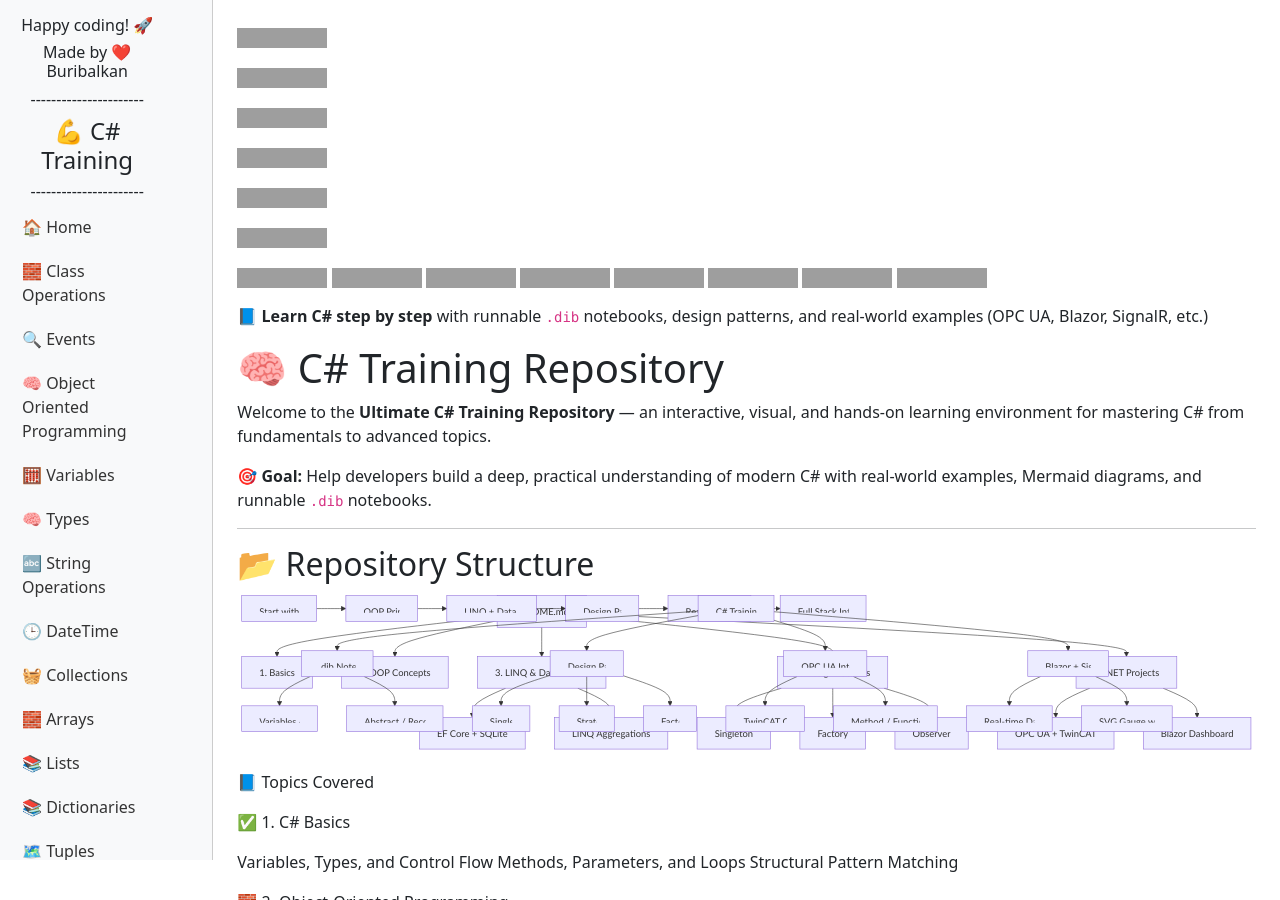
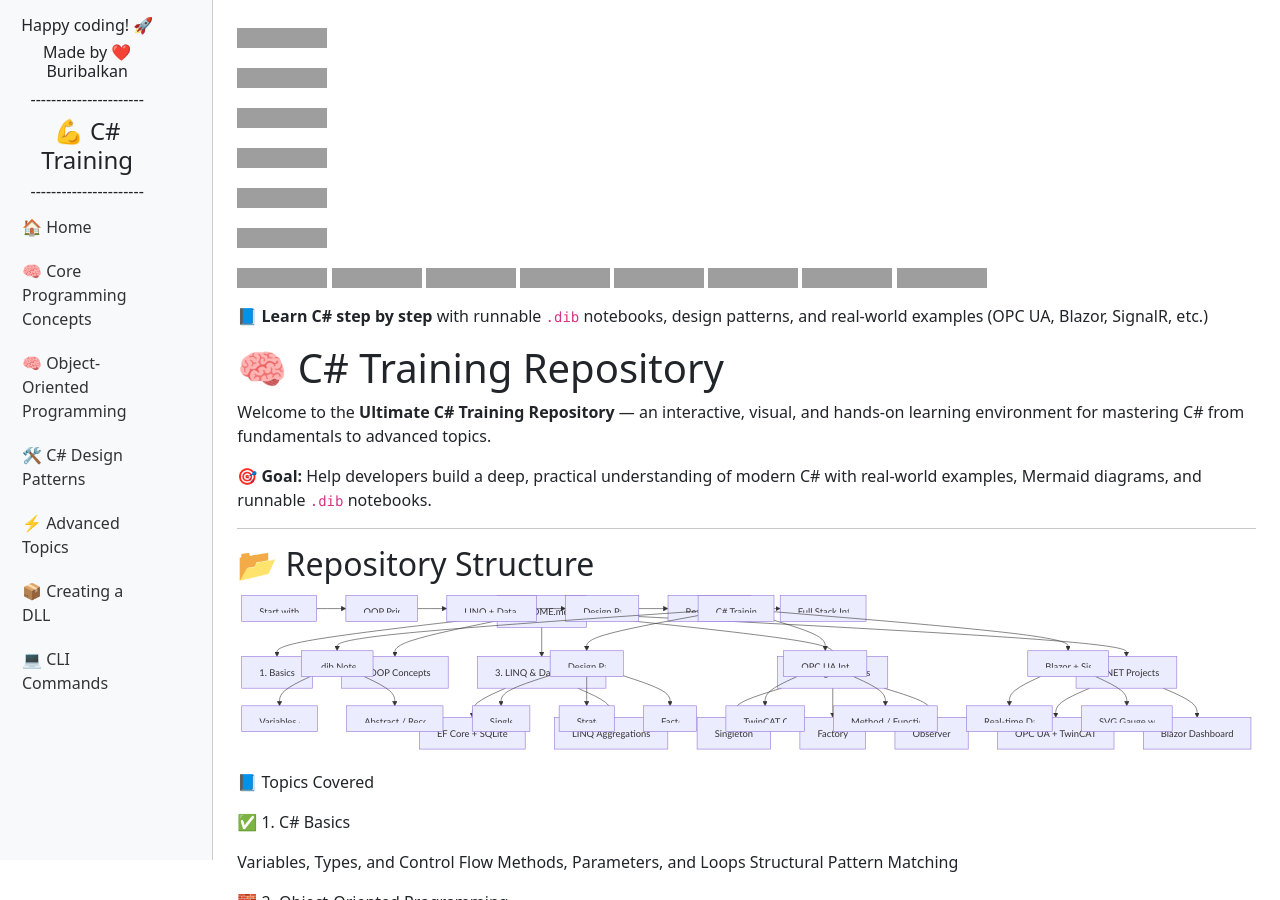
Before and after one commit to buribalkan/C-SHARP-Training, a Jekyll site: the page built from README.md, in a window 1280 px wide and 900 px high. Built offline with Jekyll 4.4.1, drawn with Linux system fonts in a browser that asks for light colours; nearby versions of some CDN libraries; our own code applies the rules of GitHub Pages for plain Markdown files; grey boxes are pictures that could not be loaded.

Commit message:
Update sidebar.html

```diff
--- a/_includes/sidebar.html
+++ b/_includes/sidebar.html
@@ -6,11 +6,16 @@
   <h6 class="text-center">----------------------</h6>
   <ul class="nav flex-column">
     <li class="nav-item"><a class="nav-link" href="{{ site.baseurl }}/">🏠 Home</a></li>
-    <li class="nav-item"><a class="nav-link" href="{{ site.baseurl }}/Class-Operations">🧱 Class Operations</a></li>
-    <li class="nav-item"><a class="nav-link" href="{{ site.baseurl }}/Events">🔍 Events</a></li>
-    <li class="nav-item"><a class="nav-link" href="{{ site.baseurl }}/Object-Oriented-Programming">🧠 Object Oriented Programming</a></li>
-    <li class="nav-item"><a class="nav-link" href="{{ site.baseurl }}/Variables">🧮 Variables</a></li>
-    <li class="nav-item"><a class="nav-link" href="{{ site.baseurl }}/Types">🧠 Types</a></li>
+
+    <!-- Core Programming Concepts -->
+    <li class="nav-item">
+      <a class="nav-link collapsed" data-toggle="collapse" href="#coreConcepts" role="button" aria-expanded="false" aria-controls="coreConcepts">
+        🧠 Core Programming Concepts
+      </a>
+      <div class="collapse" id="coreConcepts">
+        <ul class="nav flex-column pl-3">
+          <li class="nav-item"><a class="nav-link" href="{{ site.baseurl }}/Variables">🔢 Variables</a></li>
+          <li class="nav-item"><a class="nav-link" href="{{ site.baseurl }}/Types">🔤 Types</a></li>
           <li class="nav-item"><a class="nav-link" href="{{ site.baseurl }}/Strings">🔤 String Operations</a></li>
           <li class="nav-item"><a class="nav-link" href="{{ site.baseurl }}/DateTime">🕒 DateTime</a></li>
           <li class="nav-item"><a class="nav-link" href="{{ site.baseurl }}/Collections">🧺 Collections</a></li>
@@ -18,36 +23,81 @@
           <li class="nav-item"><a class="nav-link" href="{{ site.baseurl }}/Lists">📚 Lists</a></li>
           <li class="nav-item"><a class="nav-link" href="{{ site.baseurl }}/Dictionaries">📚 Dictionaries</a></li>
           <li class="nav-item"><a class="nav-link" href="{{ site.baseurl }}/Tuples">🗺️ Tuples</a></li>
-    <li class="nav-item"><a class="nav-link" href="{{ site.baseurl }}/Enums">🧾 Enums</a></li>
-    <li class="nav-item"><a class="nav-link" href="{{ site.baseurl }}/Structs">📦 Structs</a></li>
-    <li class="nav-item"><a class="nav-link" href="{{ site.baseurl }}/Type-System-Concepts">📦 Type System Concepts</a></li>
+        </ul>
+      </div>
+    </li>
+
+    <!-- Object-Oriented Programming -->
+    <li class="nav-item">
+      <a class="nav-link collapsed" data-toggle="collapse" href="#OOP" role="button" aria-expanded="false" aria-controls="OOP">
+        🧠 Object-Oriented Programming
+      </a>
+      <div class="collapse" id="OOP">
+        <ul class="nav flex-column pl-3">
+          <li class="nav-item"><a class="nav-link" href="{{ site.baseurl }}/Object-Oriented-Programming">🔑 OOP Concepts</a></li>
           <li class="nav-item"><a class="nav-link" href="{{ site.baseurl }}/Methods">🏷️ Methods</a></li>
           <li class="nav-item"><a class="nav-link" href="{{ site.baseurl }}/Mutability">🔒 Mutability</a></li>
           <li class="nav-item"><a class="nav-link" href="{{ site.baseurl }}/Loops">🔄 Loops</a></li>
           <li class="nav-item"><a class="nav-link" href="{{ site.baseurl }}/Conditionals">❓ Conditionals</a></li>
-    <li class="nav-item"><a class="nav-link" href="{{ site.baseurl }}/LINQ">🔍 LINQ</a></li>
           <li class="nav-item"><a class="nav-link" href="{{ site.baseurl }}/Delegates">🧠 Delegates</a></li>
           <li class="nav-item"><a class="nav-link" href="{{ site.baseurl }}/Lambda-Functions">🧠 Lambda Functions</a></li>
           <li class="nav-item"><a class="nav-link" href="{{ site.baseurl }}/Override">📘 Override</a></li>
-    <li class="nav-item"><a class="nav-link" href="{{ site.baseurl }}/Stack-Queue">📦 Stack Queue</a></li>
           <li class="nav-item"><a class="nav-link" href="{{ site.baseurl }}/Interfaces">📘 Interfaces</a></li>
           <li class="nav-item"><a class="nav-link" href="{{ site.baseurl }}/Indexers">📚 Indexers</a></li>
+        </ul>
+      </div>
+    </li>
+
+    <!-- Design Patterns -->
+    <li class="nav-item">
+      <a class="nav-link collapsed" data-toggle="collapse" href="#designPatterns" role="button" aria-expanded="false" aria-controls="designPatterns">
+        🛠️ C# Design Patterns
+      </a>
+      <div class="collapse" id="designPatterns">
+        <ul class="nav flex-column pl-3">
+          <li class="nav-item"><a class="nav-link" href="{{ site.baseurl }}/Singleton-Pattern">🔑 Singleton Pattern</a></li>
+          <li class="nav-item"><a class="nav-link" href="{{ site.baseurl }}/Factory-Pattern">🏭 Factory Pattern</a></li>
+          <li class="nav-item"><a class="nav-link" href="{{ site.baseurl }}/Observer-Pattern">👀 Observer Pattern</a></li>
+          <li class="nav-item"><a class="nav-link" href="{{ site.baseurl }}/Decorator-Pattern">🎨 Decorator Pattern</a></li>
+          <li class="nav-item"><a class="nav-link" href="{{ site.baseurl }}/Strategy-Pattern">🧠 Strategy Pattern</a></li>
+        </ul>
+      </div>
+    </li>
+
+    <!-- Advanced Topics -->
+    <li class="nav-item">
+      <a class="nav-link collapsed" data-toggle="collapse" href="#advancedTopics" role="button" aria-expanded="false" aria-controls="advancedTopics">
+        ⚡ Advanced Topics
+      </a>
+      <div class="collapse" id="advancedTopics">
+        <ul class="nav flex-column pl-3">
+          <li class="nav-item"><a class="nav-link" href="{{ site.baseurl }}/LINQ">🔍 LINQ</a></li>
+          <li class="nav-item"><a class="nav-link" href="{{ site.baseurl }}/Lazy-Eager-Explicit-Loading">🔄 Lazy Eager Explicit Loading</a></li>
           <li class="nav-item"><a class="nav-link" href="{{ site.baseurl }}/Error-Handling">🛠 Error Handling</a></li>
-    <li class="nav-item"><a class="nav-link" href="{{ site.baseurl }}/What-is-a-Token">🔍 What is a Token?</a></li>
-    <li class="nav-item"><a class="nav-link" href="{{ site.baseurl }}/pragma-Directive">🔧 #pragma Directive</a></li>
-    <li class="nav-item"><a class="nav-link" href="{{ site.baseurl }}/Lazy-Eager-Explicit-Loading">🔄 Lazy Eager Explicit Loading</a></li>
-    <li class="nav-item"><a class="nav-link" href="{{ site.baseurl }}/JSON-Operations">📋 JSON Operations</a></li>
-    <li class="nav-item"><a class="nav-link" href="{{ site.baseurl }}/csv-Operations">📄 csv Operations</a></li>
-    <li class="nav-item"><a class="nav-link" href="{{ site.baseurl }}/XML-Operations">🗂️ XML Operations</a></li>
-    <li class="nav-item"><a class="nav-link" href="{{ site.baseurl }}/File-Operations">📁 File Operations</a></li>
-    <li class="nav-item"><a class="nav-link" href="{{ site.baseurl }}/PDF-Operations">📑 PDF Operations</a></li>
-    <li class="nav-item"><a class="nav-link" href="{{ site.baseurl }}/CLI-Commands">💻 CLI Commands dotnet</a></li>
-    <li class="nav-item"><a class="nav-link" href="{{ site.baseurl }}/CLI-Commands-dotnet-ef">🛠️ CLI Commands dotnet ef</a></li>
-    <li class="nav-item"><a class="nav-link" href="{{ site.baseurl }}/CLI-Commands-ASP-NET-Core">🌐 CLI Commands ASP.NET Core</a></li>
+          <li class="nav-item"><a class="nav-link" href="{{ site.baseurl }}/Generics">🧠 Generics</a></li>
+          <li class="nav-item"><a class="nav-link" href="{{ site.baseurl }}/Async-Await">🌐 Async & Await</a></li>
+          <li class="nav-item"><a class="nav-link" href="{{ site.baseurl }}/Dependency-Injection">🔧 Dependency Injection</a></li>
+          <li class="nav-item"><a class="nav-link" href="{{ site.baseurl }}/Multithreading">⚙️ Multithreading</a></li>
+        </ul>
+      </div>
+    </li>
+
+    <!-- Miscellaneous -->
     <li class="nav-item"><a class="nav-link" href="{{ site.baseurl }}/Creating-a-DLL">📦 Creating a DLL</a></li>
 
-
-
+    <!-- CLI Commands -->
+    <li class="nav-item">
+      <a class="nav-link collapsed" data-toggle="collapse" href="#cliCommands" role="button" aria-expanded="false" aria-controls="cliCommands">
+        💻 CLI Commands
+      </a>
+      <div class="collapse" id="cliCommands">
+        <ul class="nav flex-column pl-3">
+          <li class="nav-item"><a class="nav-link" href="{{ site.baseurl }}/CLI-Commands">dotnet CLI</a></li>
+          <li class="nav-item"><a class="nav-link" href="{{ site.baseurl }}/CLI-Commands-dotnet-ef">dotnet ef CLI</a></li>
+          <li class="nav-item"><a class="nav-link" href="{{ site.baseurl }}/CLI-Commands-ASP-NET-Core">ASP.NET Core CLI</a></li>
+        </ul>
+      </div>
+    </li>
 
   </ul>
 </div>
```
Lines whose indentation alone changed are shown as unchanged.
